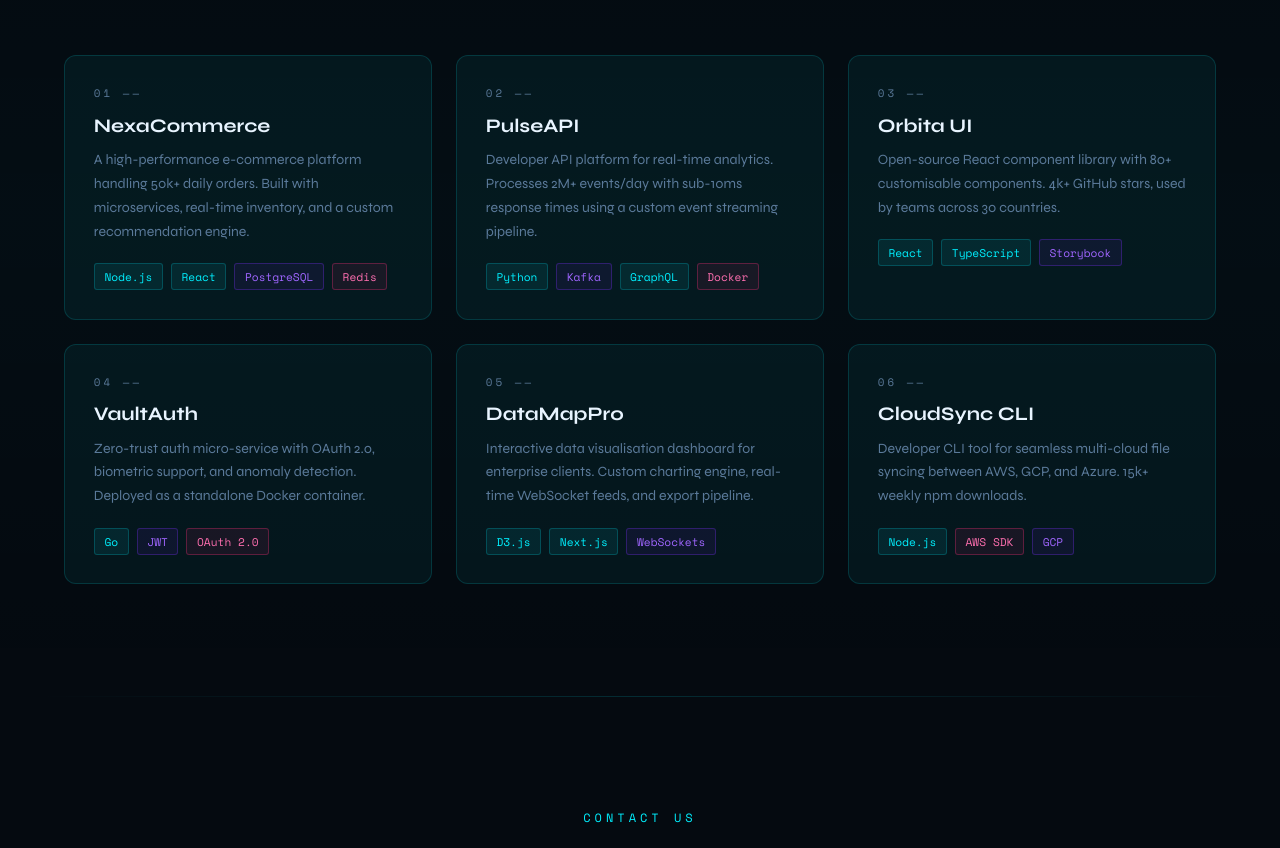
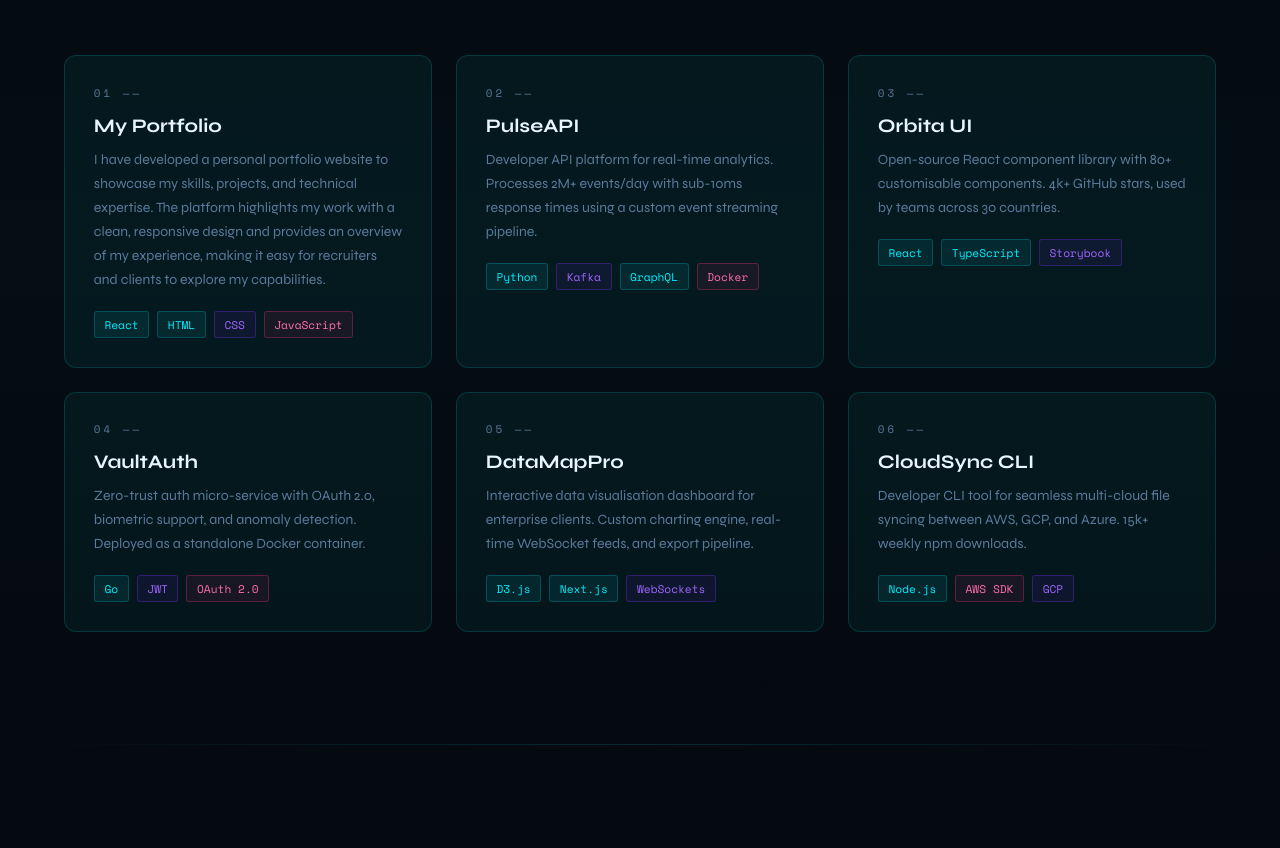
Before and after one commit to Rohanrajput-12/myporfolio, a React (Create React App) app in the folder frontend/: page / in a window 1280 px wide. Shown: the part 1841-2689 px from the top of the page. Built offline with nearby package versions, Linux system fonts and the light colour scheme.

Commit message:
modify and add my latest project myportfolio in app.js file

```diff
--- a/frontend/src/App.js
+++ b/frontend/src/App.js
@@ -278,13 +278,15 @@ useEffect(() => {
 
       <div className="project-card">
         <div className="project-num">01 ——</div>
-        <div className="project-title">NexaCommerce</div>
-        <div className="project-desc">A high-performance e-commerce platform handling 50k+ daily orders. Built with microservices, real-time inventory, and a custom recommendation engine.</div>
+        <div className="project-title">My Portfolio</div>
+        <div className="project-desc">
+          I have developed a personal portfolio website to showcase my skills, projects, and technical expertise. The platform highlights my work with a clean, responsive design and provides an overview of my experience, making it easy for recruiters and clients to explore my capabilities.
+        </div>
         <div className="project-tags">
-          <span className="tag">Node.js</span>
           <span className="tag">React</span>
-          <span className="tag purple">PostgreSQL</span>
-          <span className="tag pink">Redis</span>
+          <span className="tag">HTML</span>
+          <span className="tag purple">CSS</span>
+          <span className="tag pink">JavaScript</span>
         </div>
       </div>
 
```
